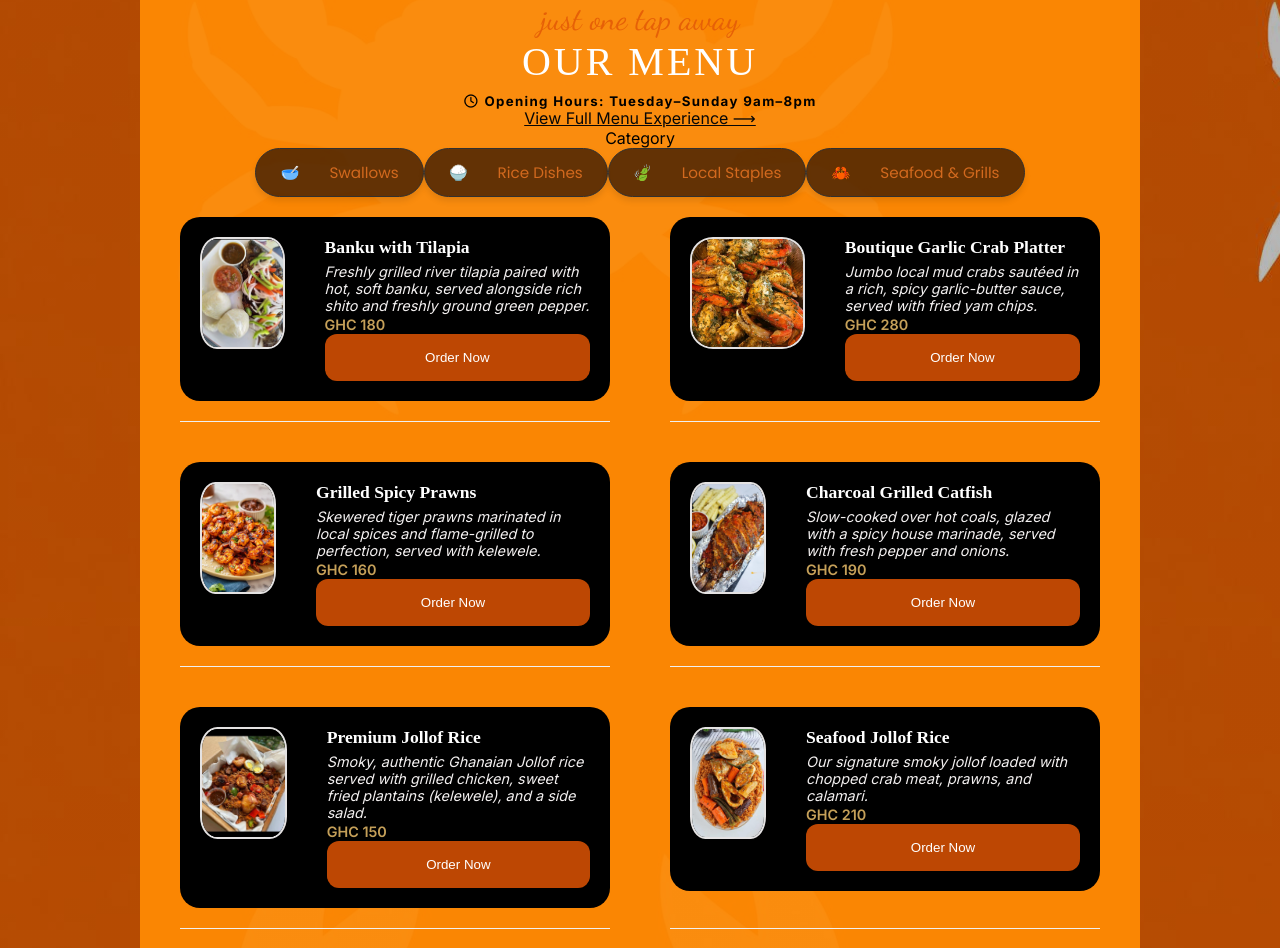
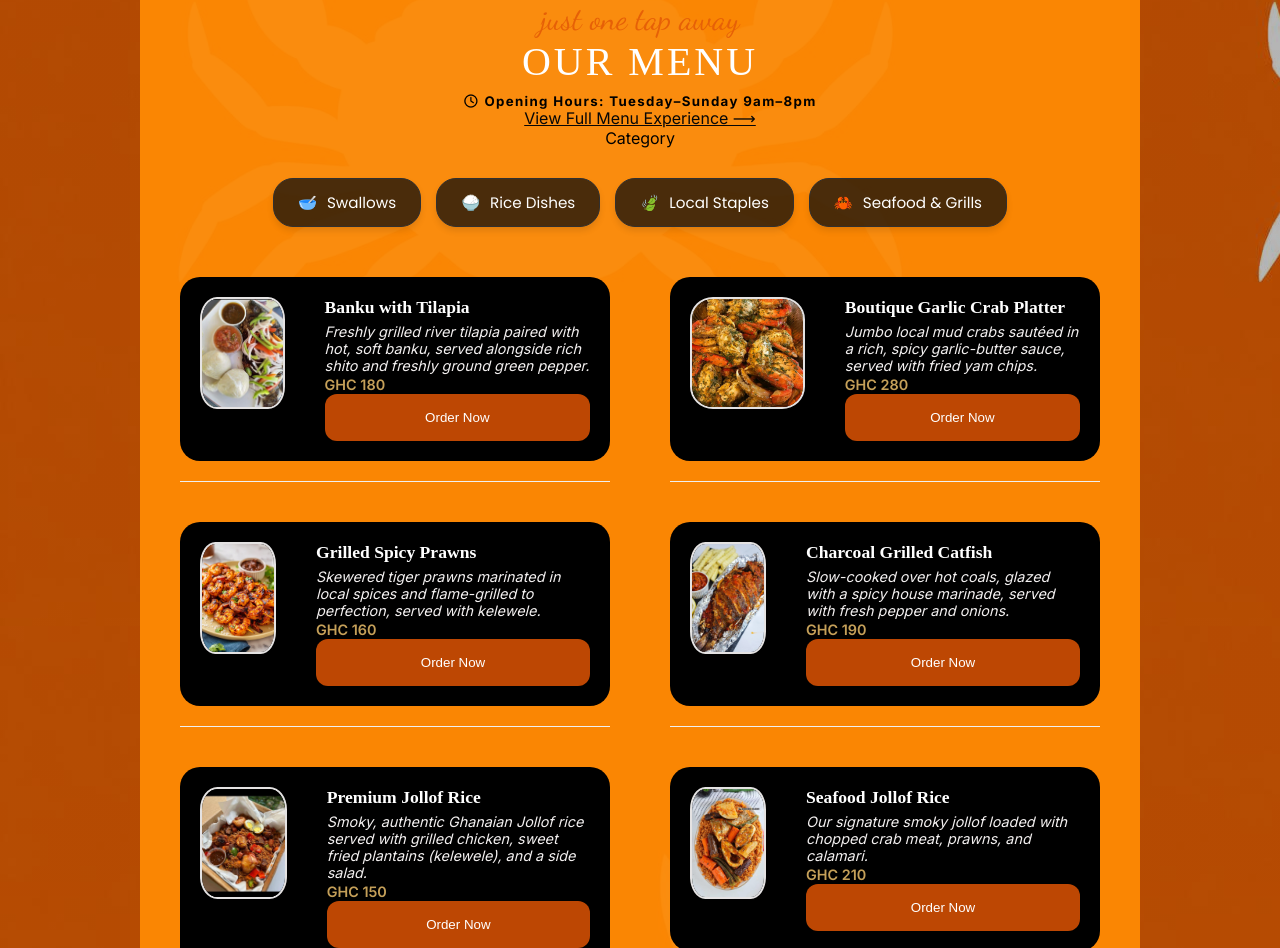
Before and after one commit to xebi112/Crab-Boutique, a React (Vite) app in the folder crab-boutique/: page / in a window 1280 px wide. Shown: the part 3694-4642 px from the top of the page. Built offline with nearby package versions, Linux system fonts and the light colour scheme; a web font is replaced by a local one.

Commit message:
styled the category section for good ui experience

```diff
--- a/crab-boutique/src/COMPONENTS/menuPage.jsx
+++ b/crab-boutique/src/COMPONENTS/menuPage.jsx
@@ -27,6 +27,7 @@ function Menu() {
             View Full Menu Experience ⟶
           </Link>
           <p>Category</p>
+          <div className="category-container">
             {CATEGORIES.map((cat) => (
               <>
                 <button
@@ -35,10 +36,12 @@ function Menu() {
                   className={`category-btn ${isActive === cat.id ? "active" : ""}`}
                 >
                   {cat.icon}
-                <span>{cat.name}</span>
+                  <span className="cat-name">{cat.name}</span>
                 </button>
               </>
             ))}
+          </div>
+
           <div className="table-grid">
             {filtedFood.map((show) => (
               <>
--- a/crab-boutique/src/index.css
+++ b/crab-boutique/src/index.css
@@ -306,17 +306,30 @@ span {
   background-color: #ff8a04ef;
   border-radius: 6px;
 }
+/* Container holding your category buttons (if you have one) */
+.category-container {
+  display: flex;
+  justify-content: center;
+  gap: 15px;
+  flex-wrap: wrap;
+  margin: 30px auto;
+  padding: 0 20px;
+  color: #fff;
+}
+.cat-name {
+  color: #fff;
+}
 
 /* Base Button Styling */
 .category-btn {
   display: inline-flex;
   align-items: center;
-  gap: 30px;
-  background-color: #301402bd; /* Matches your details container background */
+  gap: 10px;
+  background-color: #0e0b0abd; /* Matches your details container background */
   color: #ddd;
   padding: 12px 24px;
   border: 1px solid #313030;
-  border-radius: 60px; /* Rounded pill style */
+  border-radius: 20px; /* Rounded pill style */
   font-family: "Poppins", sans-serif;
   font-size: 0.95rem;
   font-weight: 500;
@@ -325,23 +338,14 @@ span {
   box-shadow: 0 4px 6px rgba(0, 0, 0, 0.1);
 }
 
-/* Hover Effect */
-.category-btn:hover {
-  background-color: #0c0704bd;
-  color: #f8f8f8;
-  border-color: rgb(255, 255, 255);
-  transform: translateY(-2px);
-  box-shadow: 0 6px 15px rgba(210, 105, 30, 0.2);
-}
-
 /* Active / Selected State */
 .category-btn.active {
-  background-color: rgb(7, 6, 6);
+  background-color: rgb(15, 15, 15);
   color: #fff;
   border-color: #fff;
   font-weight: 600;
   transform: translateY(0);
-  box-shadow: 0 4px 12px rgba(19, 17, 15, 0.4);
+  box-shadow: 0 4px 12px rgba(210, 105, 30, 0.4);
 }
 
 .menu-img {
```
Lines whose indentation alone changed are shown as unchanged.
